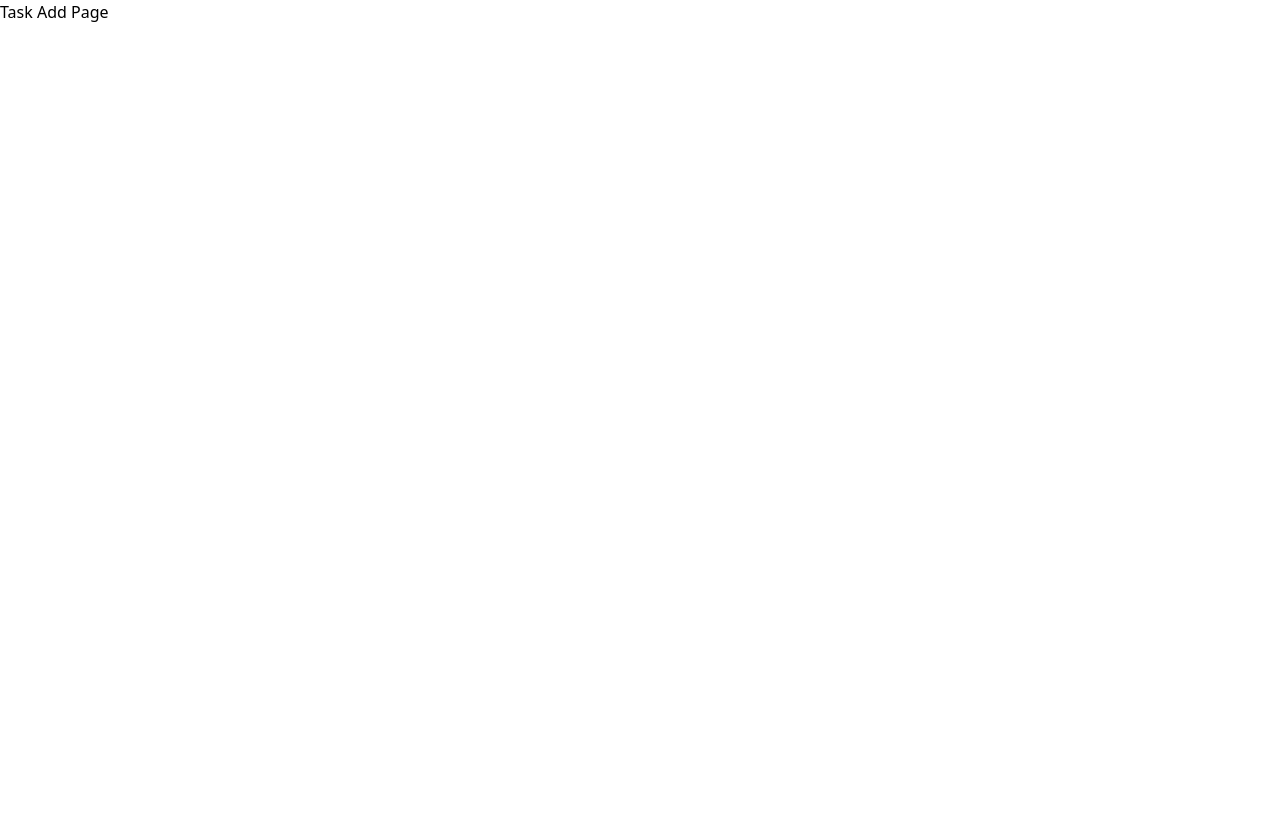
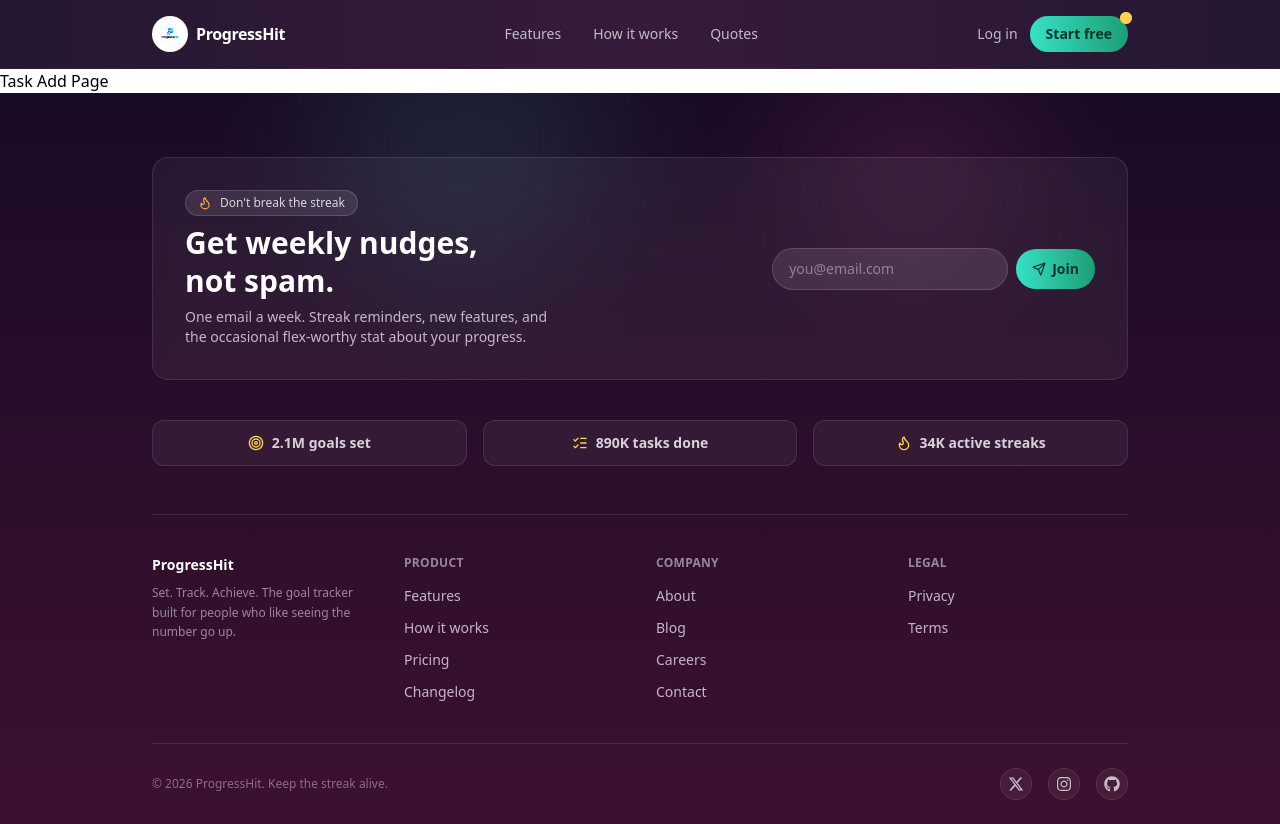
Before and after one commit to OmitHasanAdor/ProgressHit, a Next.js app: page /add-task in a window 1280 px wide. Before the commit the page ends 800 px from the top, so only its background shows below. Built offline with nearby package versions, Linux system fonts and the light colour scheme.

Commit message:
create quote page and nav ui utilize

```diff
--- a/src/app/layout.tsx
+++ b/src/app/layout.tsx
@@ -1,3 +1,5 @@
+import Navbar from "@/components/Navbar";
+import Footer from "@/components/Footer";
 import type { Metadata } from "next";
 import { Geist, Geist_Mono } from "next/font/google";
 import "./globals.css";
@@ -24,11 +26,11 @@ export default function RootLayout({ children }: LayoutProps<"/">) {
       className={`${geistSans.variable} ${geistMono.variable} h-full antialiased`}
     >
       <body className="min-h-full flex flex-col">
-
+              <Navbar />
         <main>
         {children}
         </main>
-
+      <Footer />
         </body>
     </html>
   );
--- a/src/app/page.tsx
+++ b/src/app/page.tsx
@@ -1,13 +1,13 @@
-import Footer from "@/components/Footer";
+
 import GamifiedHeroBanner from "@/components/Hero";
-import Navbar from "@/components/Navbar";
+
 
 export default function Home() {
   return (
     <main>
-      <Navbar />
+
       <GamifiedHeroBanner />
-      <Footer />
+
     </main>
   );
 }
--- /dev/null
+++ b/src/app/quotes/page.tsx
@@ -0,0 +1,12 @@
+import QuoteSection from '@/components/QuoteSection';
+import React from 'react';
+
+const QuotesPage = () => {
+    return (
+        <div>
+        <QuoteSection></QuoteSection>
+        </div>
+    );
+};
+
+export default QuotesPage;
--- a/src/components/Navbar.tsx
+++ b/src/components/Navbar.tsx
@@ -9,8 +9,9 @@ import Image from "next/image";
  * GamifiedNavbar
  * ----------------
  * Sticky navbar for ProgressHit matching the hero/footer theme —
- * glassmorphic dark bar (always visible, solidifies further on scroll),
- * a level badge for logged-in users, and a punchy CTA. Includes a mobile menu.
+ * always uses the same dark violet-to-magenta gradient family as the
+ * hero (no gray/washed-out blend), solidifying further on scroll.
+ * Includes a level badge for logged-in users and a mobile menu.
  *
  * Usage:
  *   import Navbar from "@/components/Navbar";
@@ -26,7 +27,7 @@ import Image from "next/image";
 const NAV_LINKS = [
   { label: "Features", href: "#features" },
   { label: "How it works", href: "#how-it-works" },
-  { label: "Pricing", href: "/pricing" },
+  { label: "Quotes", href: "/quotes" },
 ];
 
 export default function GamifiedNavbar({
@@ -48,14 +49,14 @@ export default function GamifiedNavbar({
     <header
       className={`sticky top-0 z-50 w-full border-b transition-all duration-300 ${
         scrolled
-          ? "border-white/10 bg-[#1A0B26]/80 backdrop-blur-md"
-          : "border-white/5 bg-[#1A0B26]/40 backdrop-blur-sm"
+          ? "border-white/10 bg-gradient-to-r from-[#1A0B26] via-[#2B0F30] to-[#1A0B26] shadow-lg shadow-black/20 backdrop-blur-md"
+          : "border-white/5 bg-gradient-to-r from-[#1A0B26]/95 via-[#2B0F30]/95 to-[#1A0B26]/95 backdrop-blur-md"
       }`}
     >
       <nav className="mx-auto flex max-w-5xl items-center justify-between px-6 py-4">
         {/* Logo */}
         <Link href="/" className="flex items-center gap-2 text-white">
-          <span className="relative flex h-8 w-8 items-center justify-center overflow-hidden rounded-lg">
+          <span className="relative flex h-9 w-9 shrink-0 items-center justify-center rounded-full bg-white p-1.5">
             <Image
               src="/logo.png"
               alt="ProgressHit logo"
@@ -94,7 +95,7 @@ export default function GamifiedNavbar({
               </div>
               <Link
                 href="/dashboard"
-                className="rounded-full bg-linear-to-r from-[#38E1C6] to-[#1D9E75] px-4 py-2 text-sm font-bold text-[#04342C] transition-transform duration-200 hover:-translate-y-0.5"
+                className="rounded-full bg-gradient-to-r from-[#38E1C6] to-[#1D9E75] px-4 py-2 text-sm font-bold text-[#04342C] transition-transform duration-200 hover:-translate-y-0.5"
               >
                 Dashboard
               </Link>
@@ -109,7 +110,7 @@ export default function GamifiedNavbar({
               </Link>
               <Link
                 href="/signup"
-                className="group relative inline-flex items-center gap-1.5 rounded-full bg-linear-to-r from-[#38E1C6] to-[#1D9E75] px-4 py-2 text-sm font-bold text-[#04342C] transition-transform duration-200 hover:-translate-y-0.5"
+                className="group relative inline-flex items-center gap-1.5 rounded-full bg-gradient-to-r from-[#38E1C6] to-[#1D9E75] px-4 py-2 text-sm font-bold text-[#04342C] transition-transform duration-200 hover:-translate-y-0.5"
               >
                 Start free
                 <span className="absolute -right-1 -top-1 flex h-3 w-3">
@@ -134,7 +135,7 @@ export default function GamifiedNavbar({
 
       {/* Mobile menu */}
       {mobileOpen && (
-        <div className="border-t border-white/10 bg-[#1A0B26]/95 px-6 py-4 backdrop-blur-md sm:hidden">
+        <div className="border-t border-white/10 bg-gradient-to-b from-[#1A0B26] to-[#2B0F30] px-6 py-4 backdrop-blur-md sm:hidden">
           <div className="flex flex-col gap-4">
             {NAV_LINKS.map((link) => (
               <Link
@@ -151,7 +152,7 @@ export default function GamifiedNavbar({
               {isLoggedIn ? (
                 <Link
                   href="/dashboard"
-                  className="rounded-full bg-linear-to-r from-[#38E1C6] to-[#1D9E75] px-4 py-2.5 text-center text-sm font-bold text-[#04342C]"
+                  className="rounded-full bg-gradient-to-r from-[#38E1C6] to-[#1D9E75] px-4 py-2.5 text-center text-sm font-bold text-[#04342C]"
                 >
                   Dashboard
                 </Link>
@@ -162,7 +163,7 @@ export default function GamifiedNavbar({
                   </Link>
                   <Link
                     href="/signup"
-                    className="rounded-full bg-linear-to-r from-[#38E1C6] to-[#1D9E75] px-4 py-2.5 text-center text-sm font-bold text-[#04342C]"
+                    className="rounded-full bg-gradient-to-r from-[#38E1C6] to-[#1D9E75] px-4 py-2.5 text-center text-sm font-bold text-[#04342C]"
                   >
                     Start free
                   </Link>
```
